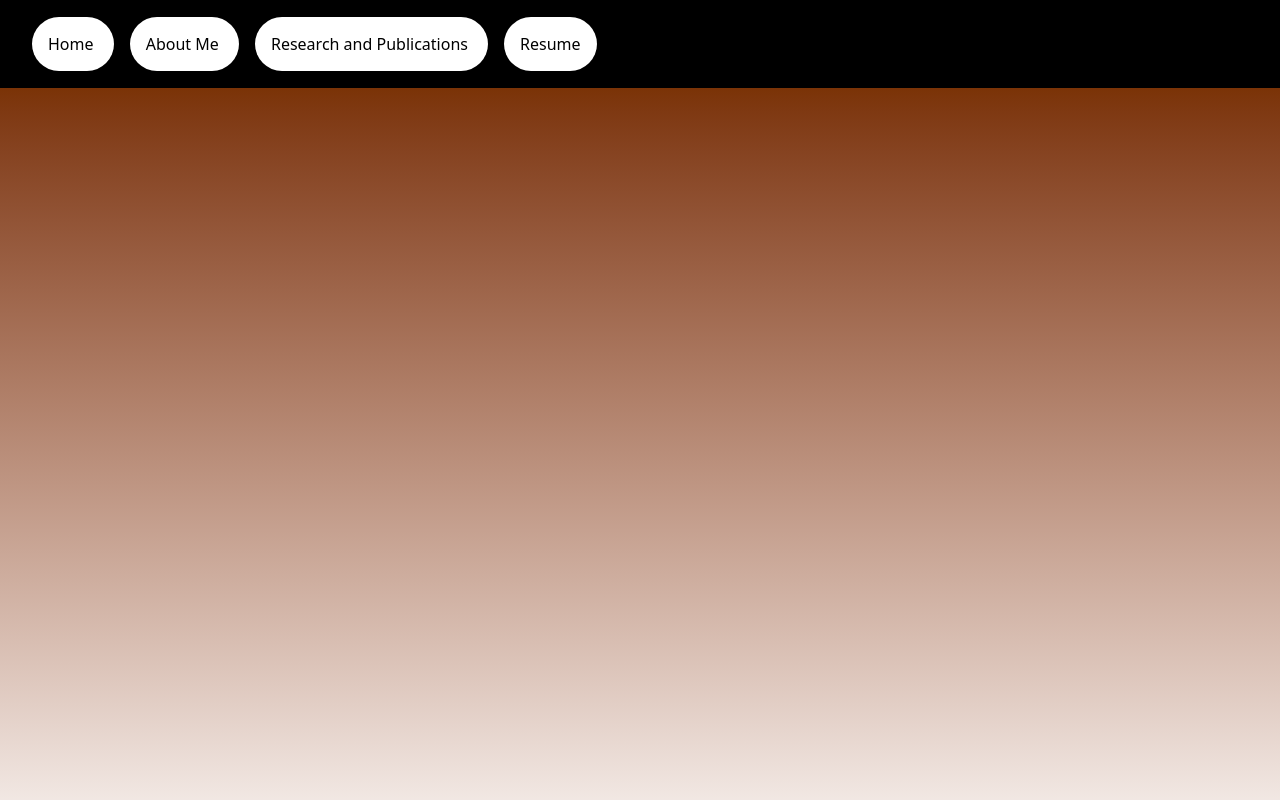
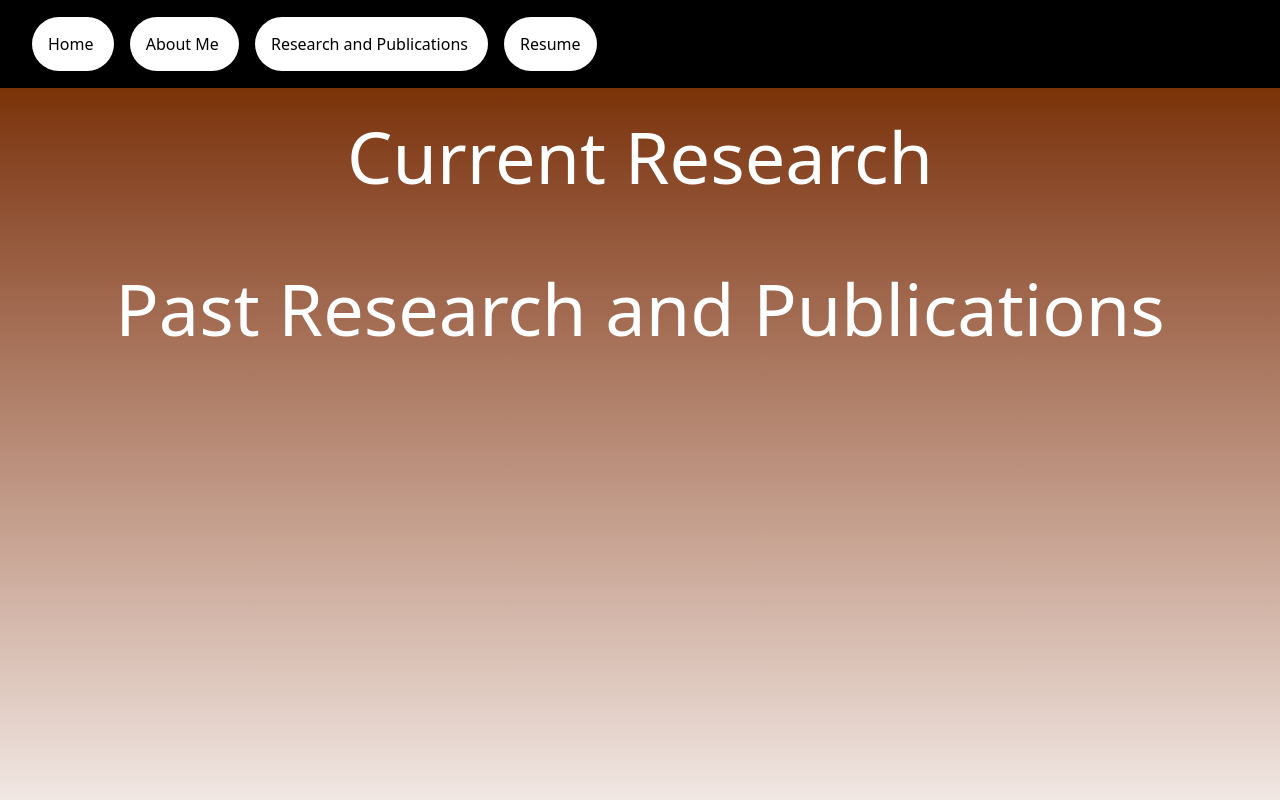
Before and after one commit to Mishree-N/mishree-n.github.io, a website: page rnp.html in a window 1280 px wide. Shown: the top 800 px of the page. Drawn offline with Linux system fonts and the light colour scheme.

Commit message:
made edits

```diff
--- a/rnp.html
+++ b/rnp.html
@@ -19,8 +19,10 @@
     </header>
 
      <main>
-        <section class="h-screen flex flex-col justify-center items-center bg-linear-to-t from-white to-amber-900 text-white space-y-4">
+        <section class="h-screen bg-linear-to-t from-white to-amber-900 text-white space-y-4">
+            <h2 class="space-y-4 text-7xl text-center p-8">Current Research</h2>
 
+            <h3 class="space-y-4 text-7xl text-center p-8"> Past Research and Publications</h3>
         </section>
 
         <section class="space-y-4 bg-black">
```
Also changed, not shown: about.html (+2 -1 lines), styles.css.
